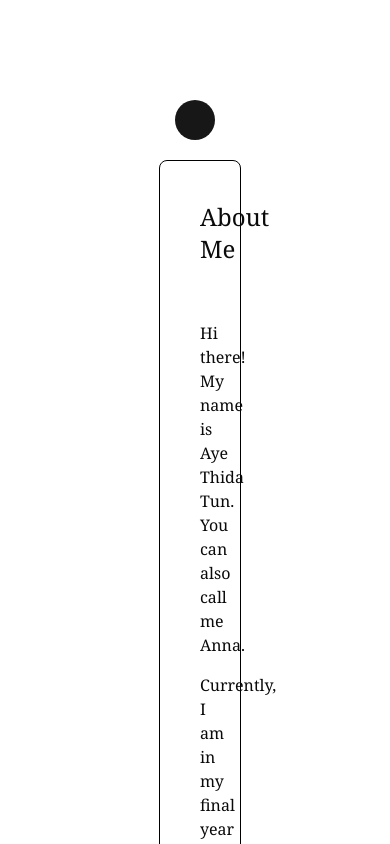
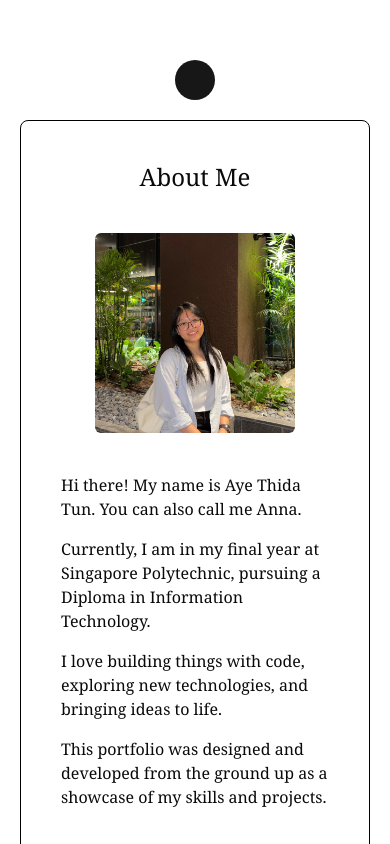
Before and after one commit to AyeThidaTun/portfolio-v2, a Next.js app: page / in a window 390 px wide. Both pictures are taken after a click on the button "Get Started". Built offline with nearby package versions, Linux system fonts and the light colour scheme; some icons are missing.

Commit message:
feat: make home page responsive

```diff
--- a/app/_components/about-me.tsx
+++ b/app/_components/about-me.tsx
@@ -16,11 +16,23 @@ export default function AboutMe() {
   };
   return (
     <section className="">
-			<div className="flex items-center justify-center px-50">
+      <div className="flex items-center justify-center px-5 lg:px-50">
         <div className="border border-black rounded-md p-10">
-					<div className="grid grid-cols-2 flex-row">
+          <h3 className="text-2xl text-center lg:hidden">About Me</h3>
+          <div className="flex justify-center py-10">
+            <div className="relative aspect-square w-50 lg:w-100 col-span-1 lg:hidden">
+              <Image
+                src="/profile.jpeg"
+                alt="profile"
+                fill
+                sizes="(max-width: 768px) 100vw, (max-width: 1200px) 50vw, 33vw"
+                className="object-cover rounded-sm"
+              />
+            </div>
+          </div>
+          <div className="grid lg:grid-cols-2 flex-row">
             <div className="text-md space-y-4">
-							<h3 className="text-2xl pb-10">About Me</h3>
+              <h3 className="text-2xl pb-10 hidden lg:block">About Me</h3>
               <p>
                 Hi there! My name is Aye Thida Tun. You can also call me Anna.
               </p>
@@ -36,8 +48,11 @@ export default function AboutMe() {
                 This portfolio was designed and developed from the ground up as
                 a showcase of my skills and projects.
               </p>
+              <div className="flex justify-center lg:justify-start pt-5 lg:pt-0">
                 <Button
-								className={`cursor-pointer border border-black hover:bg-orange-100 ${isNavigating ? "bg-orange-100" : ""}`}
+                  className={`cursor-pointer border border-black hover:bg-orange-100 ${
+                    isNavigating ? "bg-orange-100" : ""
+                  }`}
                   variant="outline"
                   onClick={() => handleNavigation()}
                   disabled={isNavigating}
@@ -56,6 +71,7 @@ export default function AboutMe() {
                   )}
                 </Button>
               </div>
+            </div>
             <div className="flex items-center justify-center">
               {/* <Image
 								src="/profile.jpeg"
@@ -64,7 +80,7 @@ export default function AboutMe() {
 								height={300}
 								className="rounded-lg"
 							/> */}
-							<div className="relative aspect-square w-25 lg:w-100 col-span-1">
+              <div className="relative aspect-square w-25 lg:w-100 col-span-1 hidden lg:block">
                 <Image
                   src="/profile.jpeg"
                   alt="profile"
--- a/app/page.tsx
+++ b/app/page.tsx
@@ -43,7 +43,7 @@ export default function Home() {
               duration: 0.6,
               ease: "easeOut",
             }}
-						className="min-h-screen fixed inset-0 bg-white z-50 overflow-auto py-20"
+            className="min-h-screen fixed inset-0 bg-white z-50 overflow-auto py-10 lg:py-20"
           >
             <div className="flex items-center justify-center py-5">
               <Button
```
Lines whose indentation alone changed are shown as unchanged.
